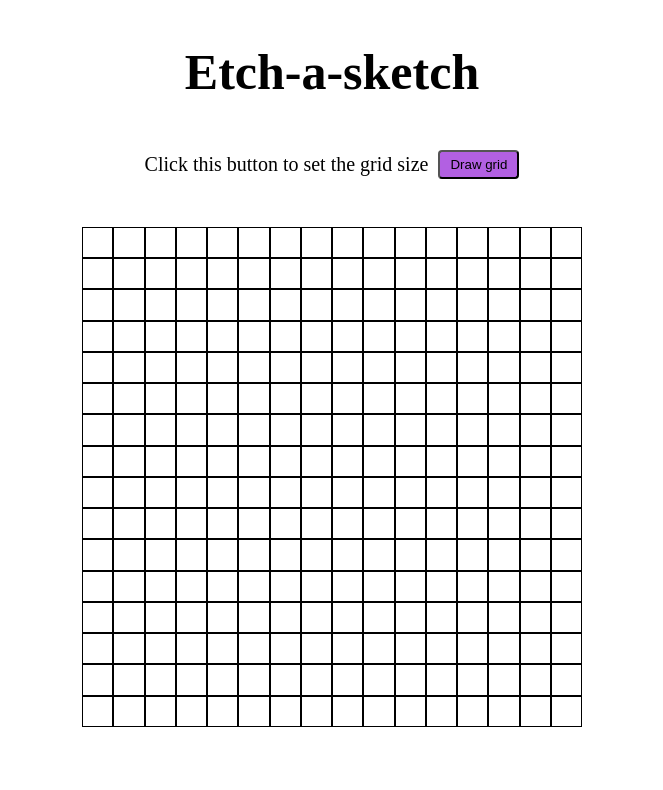
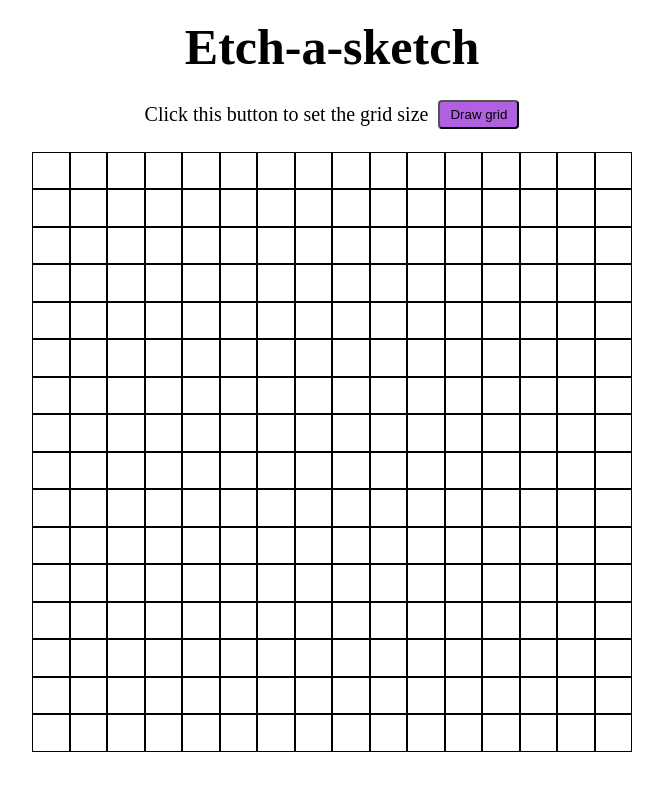
Before and after one commit to Artem-1-1/etch-a-sketch, a plain HTML site: page index.html in a window 1280 px wide. Shown: the whole page, without its empty margins (308-971 px from the left). Drawn offline with Linux system fonts and the light colour scheme.

Commit message:
Increased the grid

```diff
--- a/main.js
+++ b/main.js
@@ -9,7 +9,7 @@ function randomRGB() {
 }
 function drawGrid(num) {
     container.textContent = "";
-    const squareSize = 500 / num;
+    const squareSize = 600 / num;
     for (i = 1; i <= num * num; i++) {
         const square = document.createElement('square');
         square.classList.add('square');
--- a/style.css
+++ b/style.css
@@ -15,8 +15,8 @@ body {
 #main-container {
     display: flex;
     flex-wrap: wrap;
-    width: 500px;
-    height: 500px;
+    width: 600px;
+    height: 600px;
     margin-bottom: 30px;
 }
 
```
